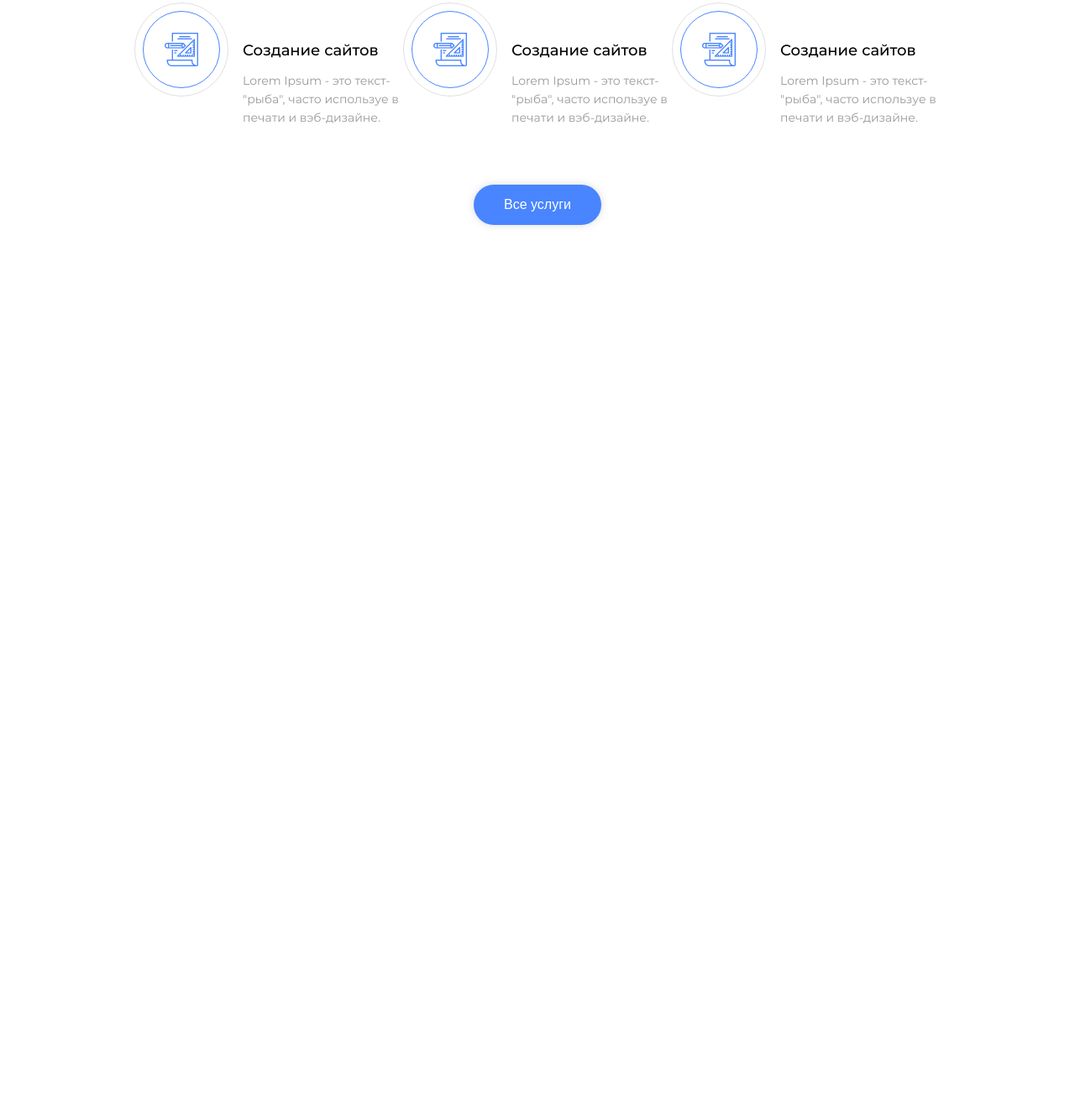
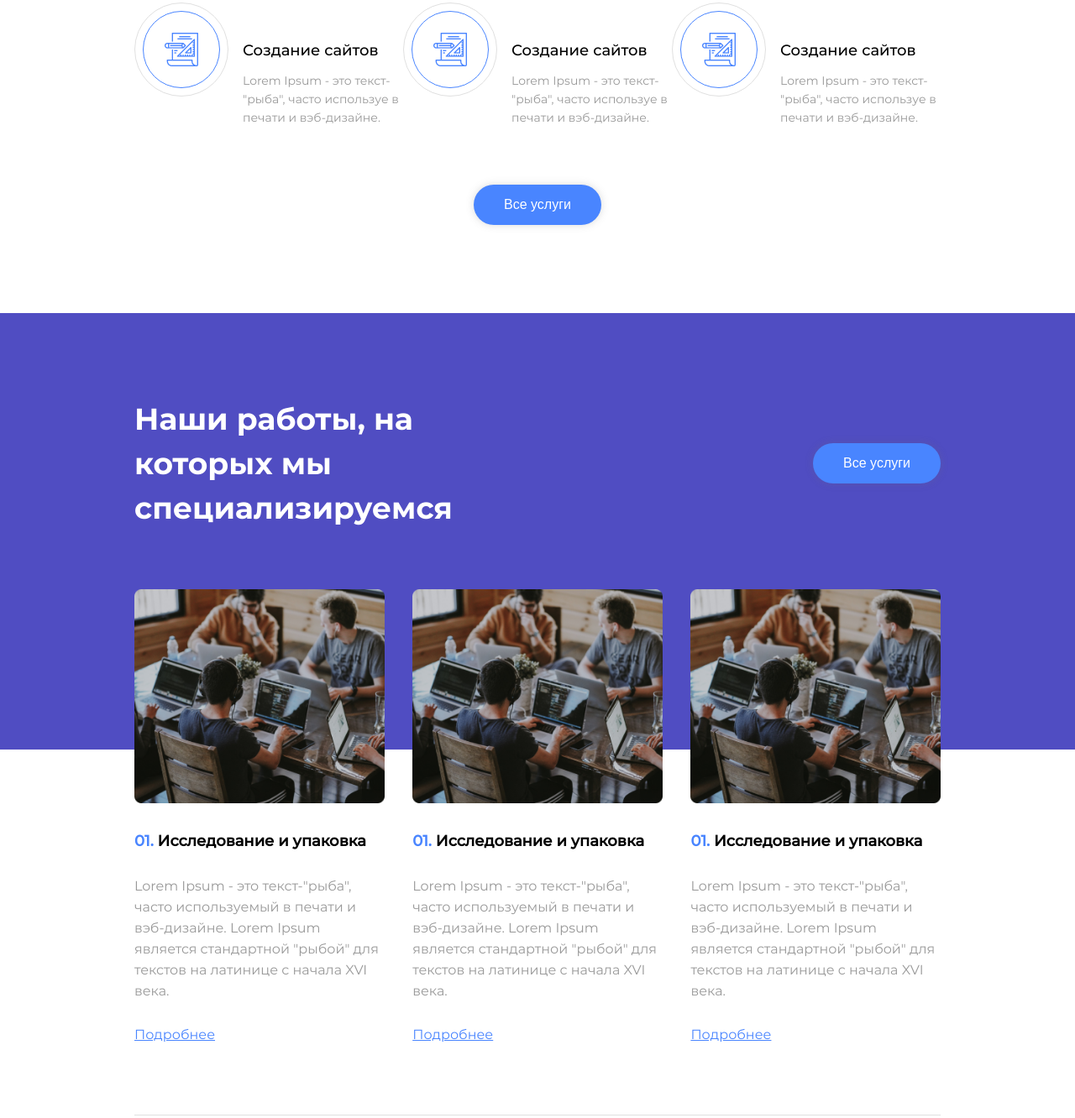
Before and after one commit to serprok9694/it-studio, a plain HTML site: page index.html in a window 1280 px wide. Shown: the part 1213-2545 px from the top of the page at 84% size. Before the commit the page ends 1586 px from the top, so only its background shows below. Drawn offline with Linux system fonts and the light colour scheme.

Commit message:
added section our-works

```diff
--- a/index.html
+++ b/index.html
@@ -76,5 +76,35 @@
       </div>
     </div>
   </section>
+  <section class="our-works">
+    <div class="container">
+      <div class="our-works-title">
+        <h2>Наши работы, на которых мы специализируемся</h2>
+        <div class="our-works-title-button">
+          <button class="primary-btn">Все услуги</button>
+        </div>
+      </div>
+      <div class="our-works-content">
+        <div class="our-works-item">
+          <img src="./img/Rectangle 2.png" alt="work-item-img">
+          <h3><span>01. </span>Исследование и упаковка</h3>
+          <p>Lorem Ipsum - это текст-"рыба", часто используемый в печати и вэб-дизайне. Lorem Ipsum является стандартной "рыбой" для текстов на латинице с начала XVI века.</p>
+          <a href="">Подробнее</a>
+        </div>
+        <div class="our-works-item">
+          <img src="./img/Rectangle 2.png" alt="work-item-img">
+          <h3><span>01. </span>Исследование и упаковка</h3>
+          <p>Lorem Ipsum - это текст-"рыба", часто используемый в печати и вэб-дизайне. Lorem Ipsum является стандартной "рыбой" для текстов на латинице с начала XVI века.</p>
+          <a href="">Подробнее</a>
+        </div>
+        <div class="our-works-item">
+          <img src="./img/Rectangle 2.png" alt="work-item-img">
+          <h3><span>01. </span>Исследование и упаковка</h3>
+          <p>Lorem Ipsum - это текст-"рыба", часто используемый в печати и вэб-дизайне. Lorem Ipsum является стандартной "рыбой" для текстов на латинице с начала XVI века.</p>
+          <a href="">Подробнее</a>
+        </div>
+      </div>
+    </div>
+  </section>
 </body>
 </html>
--- a/styles.css
+++ b/styles.css
@@ -197,3 +197,67 @@ h1 {
 .our-services .button-block {
   text-align: center;
 }
+
+.our-works {
+  padding: 100px 0 85px;
+  background: linear-gradient(#504DC2 50%, #fff 50%);
+}
+
+.our-works-title {
+  display: flex;
+}
+
+.our-works-title h2 {
+  text-align: left;
+  flex: 1;
+  margin: 0;
+  color: #fff;
+}
+
+.our-works-title-button {
+  flex: 1;
+  display: flex;
+  justify-content: flex-end;
+  align-items: center;
+}
+
+.our-works-content {
+  display: flex;
+  justify-content: space-between;
+  padding: 70px 0 85px;
+  border-bottom: 1px solid #E0E0E0;
+}
+
+.our-works-item {
+  width: 31%;
+  /* border: 1px solid red; */
+}
+
+.our-works-item img {
+  width: 100%;
+}
+
+.our-works-item h3 {
+  font-size: 18px;
+  line-height: 22px;
+  margin: 30px 0;
+}
+
+.our-works-item h3 span {
+  color: #4985FF;
+}
+
+.our-works-item p {
+  font-size: 16px;
+  line-height: 25px;
+  color: #999999;
+  font-family: 'Montserrat Regular';
+  margin-bottom: 30px;
+}
+
+.our-works-item a {
+  font-size: 16px;
+  line-height: 20px;
+  color: #4985FF;
+  font-family: 'Montserrat Regular';
+}
```
Also changed, not shown: img/Rectangle 2.png (added).
